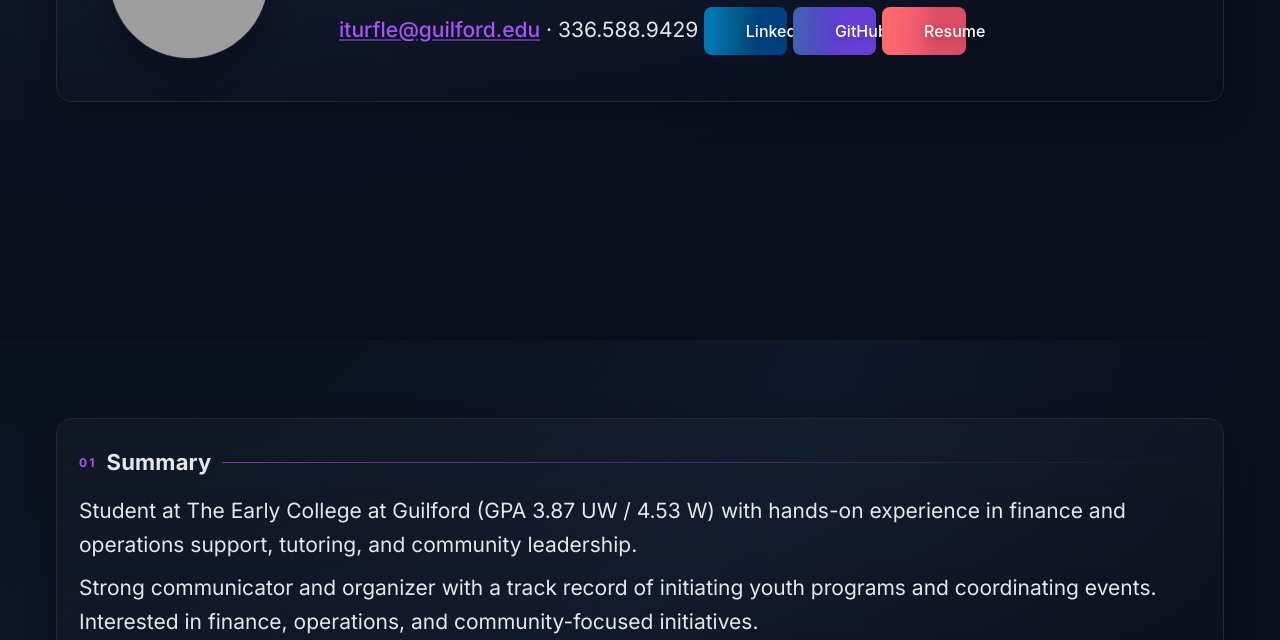
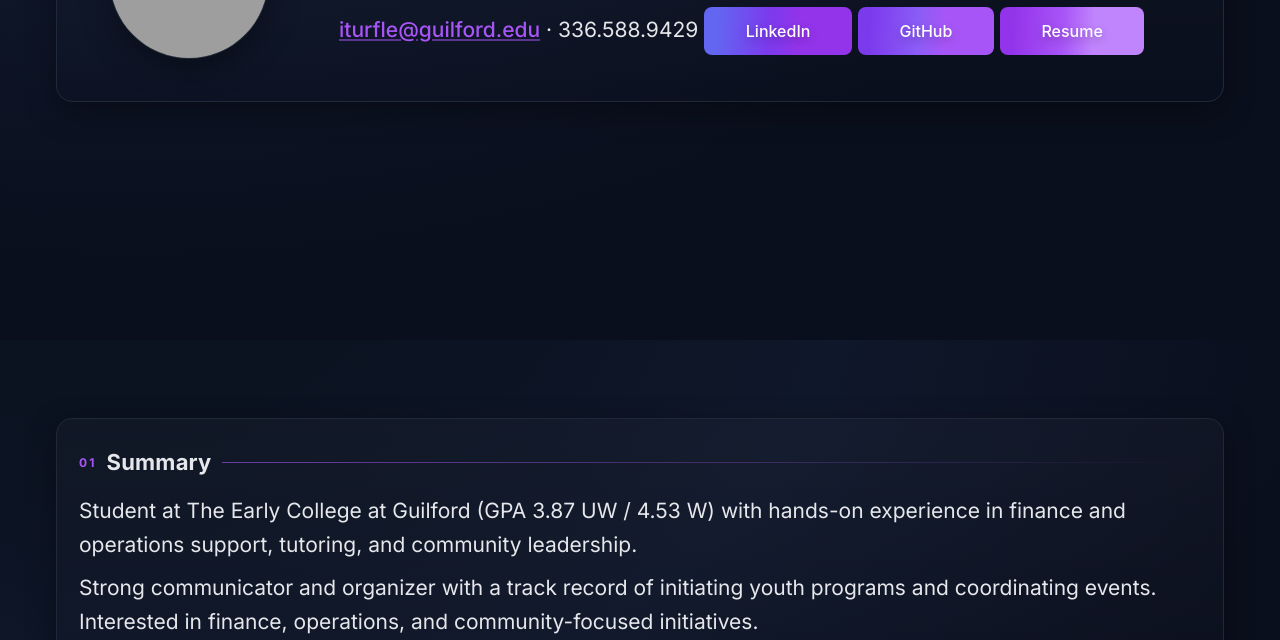
Before and after one commit to irizzyt/iristurfle-website, a plain HTML site: page index.html in a window 1280 px wide. Shown: the part 460-1100 px from the top of the page. Drawn offline with Linux system fonts and the light colour scheme; grey boxes are pictures that could not be loaded.

Commit message:
Button organization improved

```diff
--- a/styles.css
+++ b/styles.css
@@ -210,85 +210,103 @@ ul { margin: 0 0 12px 18px; }
   a { color: inherit; text-decoration: none; }
 }
 
-/* Base modern button style */
+/* ========================================
+   BUTTON STYLES
+   ======================================== */
+
+/* Base button styles - shared by all buttons */
 .linkedin-button,
 .email-button,
 .github-button,
 .phone-button,
 .resume-button {
-  background-image: linear-gradient(92.88deg, #455EB5 9.16%, #5643CC 43.89%, #673FD7 64.72%);
-  border-radius: 8px;
-  border-style: none;
+  /* Layout & Sizing */
+  display: inline-flex;
+  align-items: center;
+  justify-content: center;
   box-sizing: border-box;
-  color: #FFFFFF;
-  cursor: pointer;
-  flex-shrink: 0;
+  min-width: fit-content;
+  height: 3rem;
+  padding: 0 1.6rem;
+
+  /* Typography */
   font-family: "Inter UI","SF Pro Display",-apple-system,BlinkMacSystemFont,"Segoe UI",Roboto,Oxygen,Ubuntu,Cantarell,"Open Sans","Helvetica Neue",sans-serif;
   font-size: 16px;
   font-weight: 500;
-  height: 3rem;
-  width: 2.3rem;
-  padding: 0 1.6rem;
+  color: #FFFFFF;
   text-align: center;
   text-shadow: rgba(0, 0, 0, 0.25) 0 3px 8px;
-  transition: all .5s;
+
+  /* Appearance */
+  background-image: linear-gradient(92.88deg, #7c3aed 9.16%, #8b5cf6 43.89%, #a855f7 64.72%);
+  border: none;
+  border-radius: 8px;
+
+  /* Interaction */
+  cursor: pointer;
   user-select: none;
   -webkit-user-select: none;
   touch-action: manipulation;
+  flex-shrink: 0;
+
+  /* Animation */
+  transition: all .5s;
 }
 
-/* Individual button gradient variations */
+/* Individual button gradients - purple theme variations */
 .linkedin-button {
-  background-image: linear-gradient(92.88deg, #0077B5 9.16%, #005885 43.89%, #004182 64.72%);
+  background-image: linear-gradient(92.88deg, #6366f1 9.16%, #7c3aed 43.89%, #9333ea 64.72%);
 }
 
 .email-button {
-  background-image: linear-gradient(92.88deg, #EA4335 9.16%, #C5221F 43.89%, #A50E0E 64.72%);
+  background-image: linear-gradient(92.88deg, #a855f7 9.16%, #9333ea 43.89%, #7e22ce 64.72%);
 }
 
 .github-button {
-  background-image: linear-gradient(92.88deg, #455EB5 9.16%, #5643CC 43.89%, #673FD7 64.72%);
+  background-image: linear-gradient(92.88deg, #7c3aed 9.16%, #8b5cf6 43.89%, #a855f7 64.72%);
 }
 
 .phone-button {
-  background-image: linear-gradient(92.88deg, #34A853 9.16%, #2E7D32 43.89%, #1B5E20 64.72%);
+  background-image: linear-gradient(92.88deg, #8b5cf6 9.16%, #a855f7 43.89%, #c084fc 64.72%);
 }
 
 .resume-button {
-  background-image: linear-gradient(92.88deg, #FF6B6B 9.16%, #EE5A6F 43.89%, #DC4C64 64.72%);
+  background-image: linear-gradient(92.88deg, #9333ea 9.16%, #a855f7 43.89%, #c084fc 64.72%);
 }
 
-/* Hover effects for all buttons */
+/* Hover effects - base for all buttons */
 .linkedin-button:hover,
 .email-button:hover,
 .github-button:hover,
 .phone-button:hover,
 .resume-button:hover {
-  box-shadow: rgba(80, 63, 205, 0.5) 0 1px 30px;
+  transform: translateY(-2px);
   transition-duration: .1s;
-  transform: translateY(-2px);
+  box-shadow: rgba(168, 85, 247, 0.5) 0 1px 30px;
 }
 
+/* Individual hover glows - purple theme */
 .linkedin-button:hover {
-  box-shadow: rgba(0, 119, 181, 0.5) 0 1px 30px;
+  box-shadow: rgba(99, 102, 241, 0.5) 0 1px 30px;
 }
 
 .email-button:hover {
-  box-shadow: rgba(234, 67, 53, 0.5) 0 1px 30px;
+  box-shadow: rgba(168, 85, 247, 0.5) 0 1px 30px;
 }
 
 .github-button:hover {
-  box-shadow: rgba(80, 63, 205, 0.5) 0 1px 30px;
+  box-shadow: rgba(124, 58, 237, 0.5) 0 1px 30px;
 }
 
 .phone-button:hover {
-  box-shadow: rgba(52, 168, 83, 0.5) 0 1px 30px;
+  box-shadow: rgba(139, 92, 246, 0.5) 0 1px 30px;
 }
 
 .resume-button:hover {
-  box-shadow: rgba(255, 107, 107, 0.5) 0 1px 30px;
+  box-shadow: rgba(147, 51, 234, 0.5) 0 1px 30px;
 }
 
+/* Responsive adjustments */
 @media (min-width: 768px) {
   .linkedin-button,
   .email-button,
```
